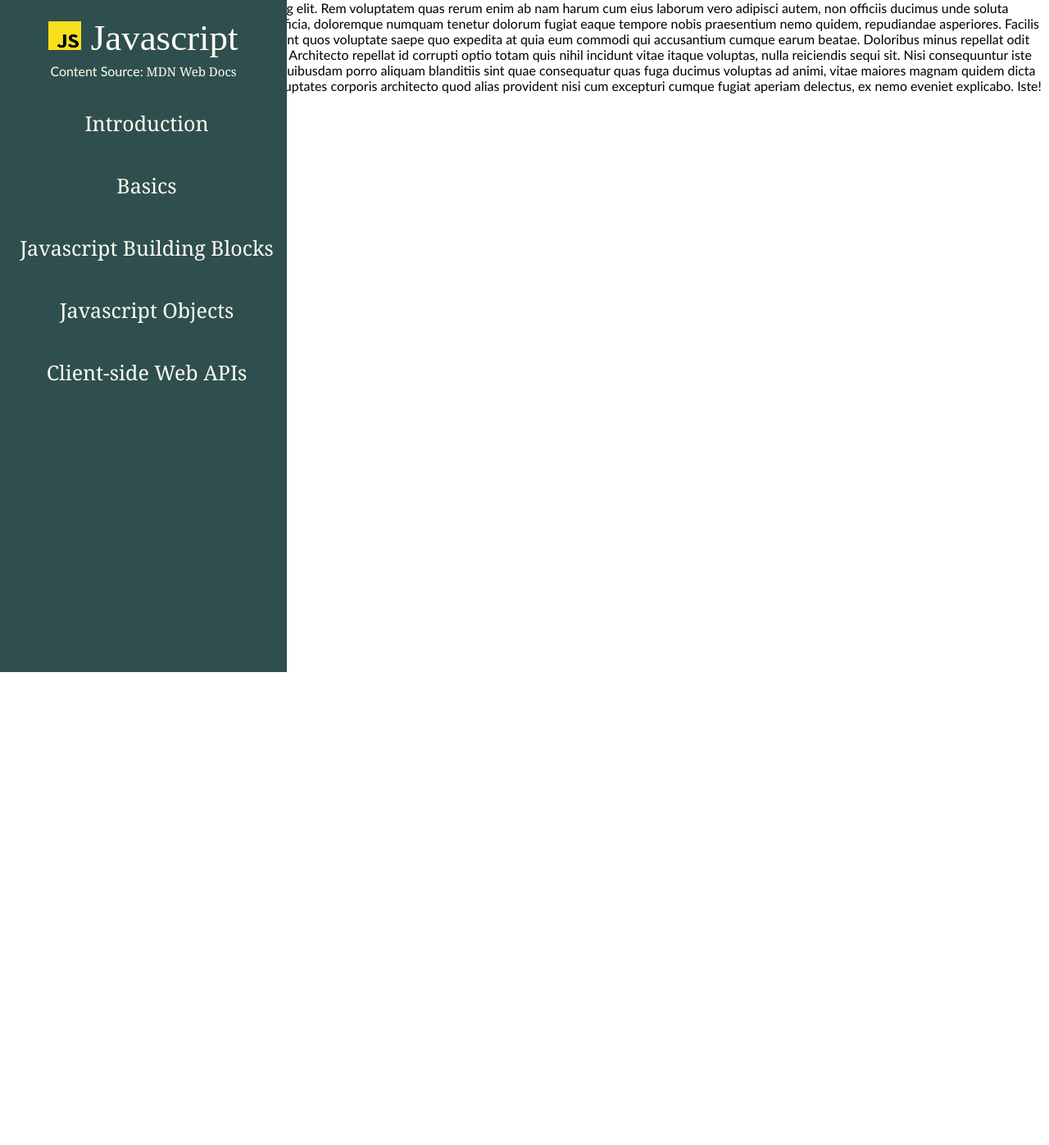
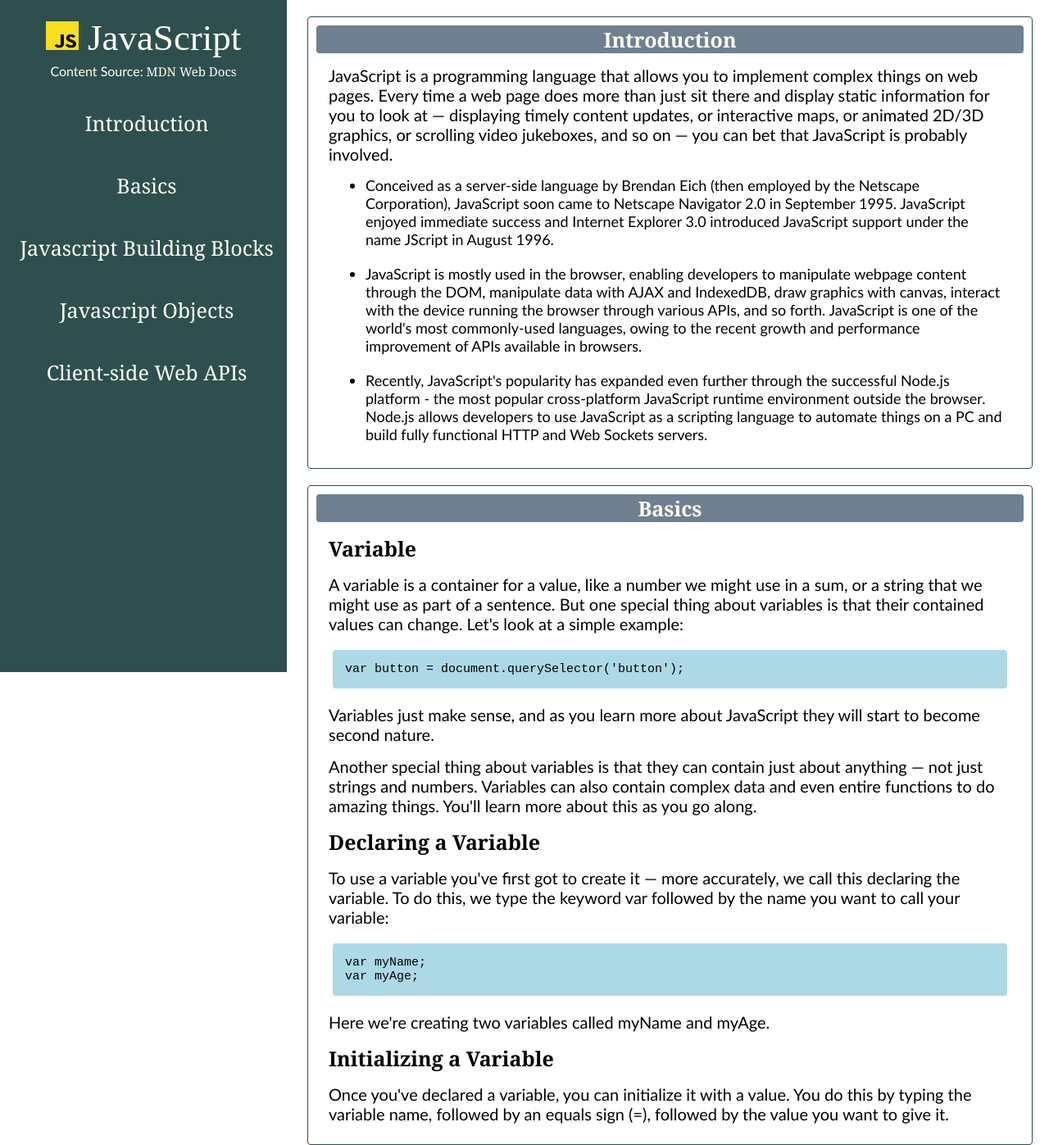
Before and after one commit to queengorga/technical-doc, a plain HTML site: page index.html in a window 1280 px wide. Shown: the whole page at 82% size. Before the commit the page ends 800 px from the top, so only its background shows below. Drawn offline with Linux system fonts and the light colour scheme.

Commit message:
Intro and basics section modification

```diff
--- a/index.html
+++ b/index.html
@@ -9,11 +9,11 @@
 </head>
 <bo class="row"dy>
     <main id="main-doc">
-        <section class="main-section" id="javascript"> <!--Minimum of 5 sections-->
+        <section class="main-section" id="javascript-nav"> <!--Minimum of 5 sections-->
                 <nav id="navbar">
                     <div class="row">
-                    <header><img src="img/logo.png" alt=""> Javascript</header>
-                        <p>Content Source:<a class="nav-link" href="https://developer.mozilla.org/en-US/docs/Learn/JavaScript"> MDN Web Docs</a></p>
+                    <header><img src="img/logo.png" alt=""> JavaScript</header>
+                        <p>Content Source:<a class="nav-link" target="_blank" href="https://developer.mozilla.org/en-US/docs/Learn/JavaScript"> MDN Web Docs</a></p>
                     </div>
                     <ul>
                         <li><a href="#introduction">Introduction</a></li>
@@ -23,29 +23,66 @@
                         <li><a href="#client">Client-side Web APIs</a></li>
                     </ul>
                 </nav>
-
-            <p>Lorem ipsum, dolor sit amet consectetur adipisicing elit. Rem voluptatem quas rerum enim ab nam harum cum eius laborum vero adipisci autem, non officiis ducimus unde soluta voluptatibus nesciunt? Delectus itaque impedit officia, doloremque numquam tenetur dolorum fugiat eaque tempore nobis praesentium nemo quidem, repudiandae asperiores. Facilis cupiditate a, ad alias voluptatum nam natus nesciunt quos voluptate saepe quo expedita at quia eum commodi qui accusantium cumque earum beatae. Doloribus minus repellat odit quia nobis, culpa quas nihil a. Tempore, numquam. Architecto repellat id corrupti optio totam quis nihil incidunt vitae itaque voluptas, nulla reiciendis sequi sit. Nisi consequuntur iste quos, eos vero obcaecati esse perspiciatis eaque quibusdam porro aliquam blanditiis sint quae consequatur quas fuga ducimus voluptas ad animi, vitae maiores magnam quidem dicta nobis. Labore iste reiciendis non voluptas odio voluptates corporis architecto quod alias provident nisi cum excepturi cumque fugiat aperiam delectus, ex nemo eveniet explicabo. Iste!</p>
-            <p></p>
-            <p></p>
-            <p></p>
-            <p></p>
-            <p></p>
-            <p></p>
-            <p></p>
-            <p></p>
-            <p></p>
-            <code></code>
-            <code></code>
-            <code></code>
-            <code></code>
-            <code></code>
-            <li></li>
-            <li></li>
-            <li></li>
-            <li></li>
-            <li></li>
         </section>
 
+        <section id="introduction" class="main-section">
+            <div class="header-intro">
+                <header>Introduction</header>
+            </div>
+            <div class="container">
+                <div class="row">
+                    <p>JavaScript is a programming language that allows you to implement complex things on web pages. Every time a web page
+                    does more than just sit there and display static information for you to look at — displaying timely content
+                    updates, or interactive maps, or animated 2D/3D graphics, or scrolling video jukeboxes, and so on — you can bet
+                    that JavaScript is probably involved.</p>
+                    <ul>
+                    <li>Conceived as a server-side language by Brendan Eich (then employed by the Netscape Corporation), JavaScript soon came
+                    to Netscape Navigator 2.0 in September 1995. JavaScript enjoyed immediate success and Internet Explorer 3.0 introduced
+                    JavaScript support under the name JScript in August 1996.</li>
+                    <li>JavaScript is mostly used in the browser, enabling developers to manipulate webpage content through the DOM, manipulate
+                    data with AJAX and IndexedDB, draw graphics with canvas, interact with the device running the browser through various
+                    APIs, and so forth. JavaScript is one of the world's most commonly-used languages, owing to the recent growth and
+                    performance improvement of APIs available in browsers.</li>
+                    <li>Recently, JavaScript's popularity has expanded even further through the successful Node.js platform - the most popular
+                    cross-platform JavaScript runtime environment outside the browser. Node.js allows developers to use JavaScript as a
+                    scripting language to automate things on a PC and build fully functional HTTP and Web Sockets servers.</li>
+                    </ul>
+                </div>
+            </div>
+        </section>
+
+        <section id="basics" class="main-section">
+            <div class="header-intro">
+                <header>Basics</header>
+            </div>
+            <div class="container">
+                <div class="row">
+                    <h1>Variable</h1>
+                    <p>A variable is a container for a value, like a number we might use in a sum, or a string that we might use as part of a
+                    sentence. But one special thing about variables is that their contained values can change. Let's look at a simple
+                    example:</p>
+                    <code>var button = document.querySelector('button');</code>
+                    <p>Variables just make sense, and as you learn more about JavaScript they will start to become second nature.</p>
+                    <p>Another special thing about variables is that they can contain just about anything — not just strings and numbers.
+                    Variables can also contain complex data and even entire functions to do amazing things. You'll learn more about this as
+                    you go along.</p>
+                </div>
+                <div class="row">
+                    <h1>Declaring a Variable</h1>
+                    <p>To use a variable you've first got to create it — more accurately, we call this declaring the variable. To do this, we
+                    type the keyword var followed by the name you want to call your variable:</p>
+                    <code>var myName;<br>
+                          var myAge;</code>
+                    <p>Here we're creating two variables called myName and myAge.</p>
+                    <h1>Initializing a Variable</h1>
+                    <p>Once you've declared a variable, you can initialize it with a value. You do this by typing the variable name, followed
+                    by an equals sign (=), followed by the value you want to give it.</p>
+                </div>
+            </div>
+
+
+
+        </section>
     </main>
 
 </body>
--- a/style.css
+++ b/style.css
@@ -1,7 +1,7 @@
 *
 {margin: 0; padding: 0;}
 
-header
+#javascript-nav header
 {
     font-size: 'Cambria', serif;
     color: ivory;
@@ -78,25 +78,114 @@ ul a:hover
     -o-transform: scale(1.05);
 }
 
-.main
-{
-    margin-left: 160px;
-    padding: 0px 10px;
-}
-
-@media screen and (max-height: 450px)
-{
-    .sidenav
-    {
+@media screen and (max-height: 450px) {
+    #navbar {
         padding-top: 15px;
     }
 
-    .sidenav a {
+    #navbar a {
         font-size: 18px;
     }
 }
 
-p
+p {
+    font-family: 'Calibri', sans-serif;
+}
+
+/* Introduction Section */
+
+#introduction
+{
+    margin: 20px 20px 20px 375px;
+    padding: 10px 10px;
+    border: 1px solid darkslategrey;
+    border-radius: 4px;
+    -webkit-border-radius: 4px;
+    -moz-border-radius: 4px;
+    -ms-border-radius: 4px;
+    -o-border-radius: 4px;
+}
+
+#introduction header
+{
+    font-family: 'Cambria', serif;
+    font-size: 25px;
+    font-weight: bold;
+    color: ivory;
+    text-align: center;
+    background: slategray;
+    border-radius: 4px;
+    -webkit-border-radius:;
+    -moz-border-radius:;
+    -ms-border-radius:;
+    -o-border-radius:;
+}
+
+#introduction p
 {
     font-family: 'Calibri', sans-serif;
+    font-size: 20px;
+    margin: 15px;
 }
+
+#introduction li
+{
+    font-family: 'Calibri', sans-serif;
+    font-size: 18px;
+    margin: 0 20px 20px 60px;
+}
+
+/* Basics Section */
+
+#basics {
+    margin: 20px 20px 20px 375px;
+    padding: 10px 10px;
+    border: 1px solid darkslategrey;
+    border-radius: 4px;
+    -webkit-border-radius:;
+    -moz-border-radius:;
+    -ms-border-radius:;
+    -o-border-radius:;
+}
+
+#basics header {
+    font-family: 'Cambria', serif;
+    font-size: 25px;
+    font-weight: bold;
+    color: ivory;
+    text-align: center;
+    background: slategray;
+    border-radius: 4px;
+    -webkit-border-radius: 4px;
+    -moz-border-radius: 4px;
+    -ms-border-radius: 4px;
+    -o-border-radius: 4px;
+}
+
+#basics p {
+    font-family: 'Calibri', sans-serif;
+    font-size: 20px;
+    margin: 15px;
+}
+
+#basics .row h1
+{
+    font-family: 'Cambria', serif;
+    font-size: 25px;
+    margin:15px;
+}
+
+code
+{
+    margin: 20px;
+    font-size: 15px;
+    display: block;
+    border-radius: 4px;
+    -webkit-border-radius: 4px;
+    -moz-border-radius: 4px;
+    -ms-border-radius: 4px;
+    -o-border-radius: 4px;
+    background-color: lightblue;
+    padding:15px;
+    margin: 20px;
+}
```
